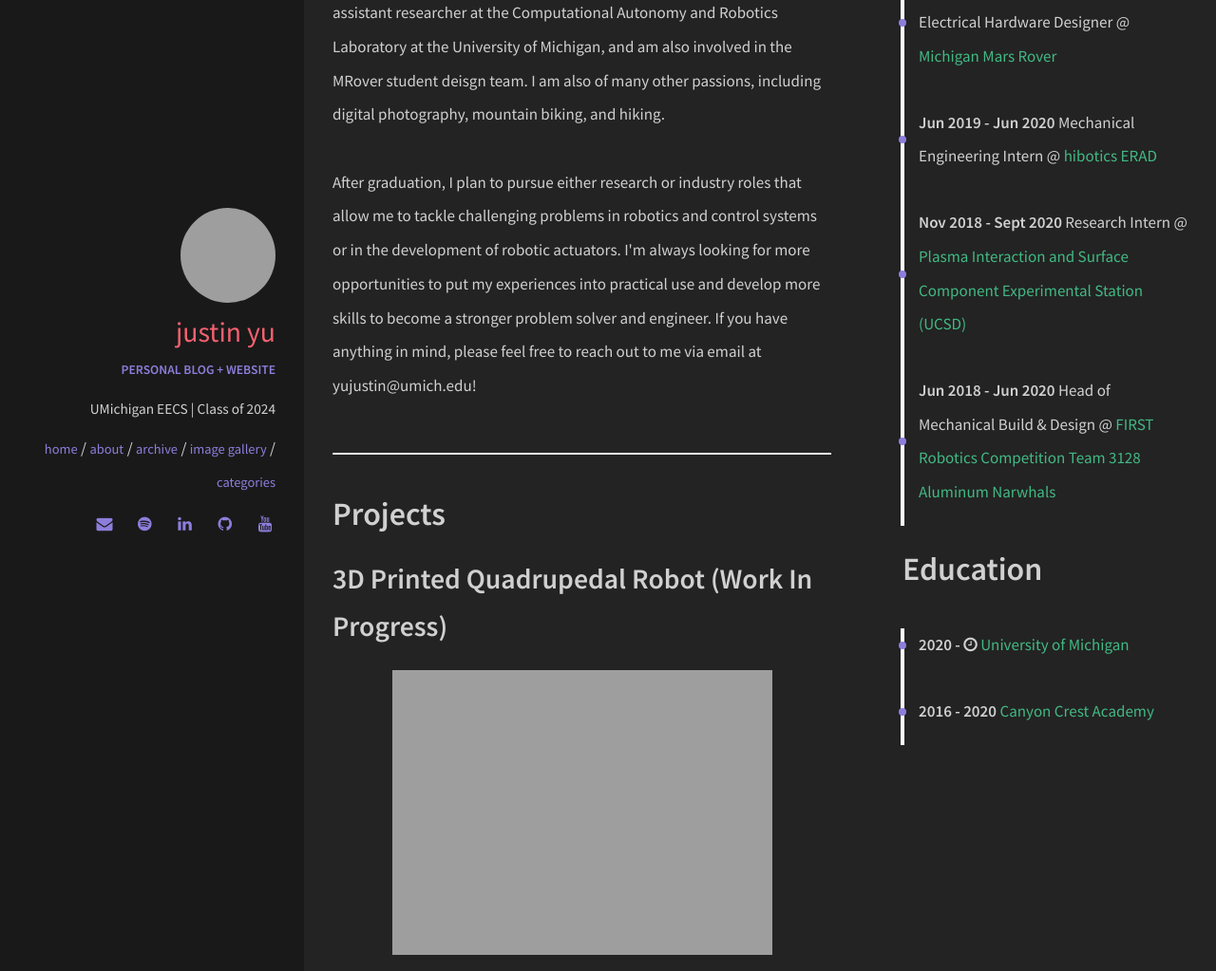
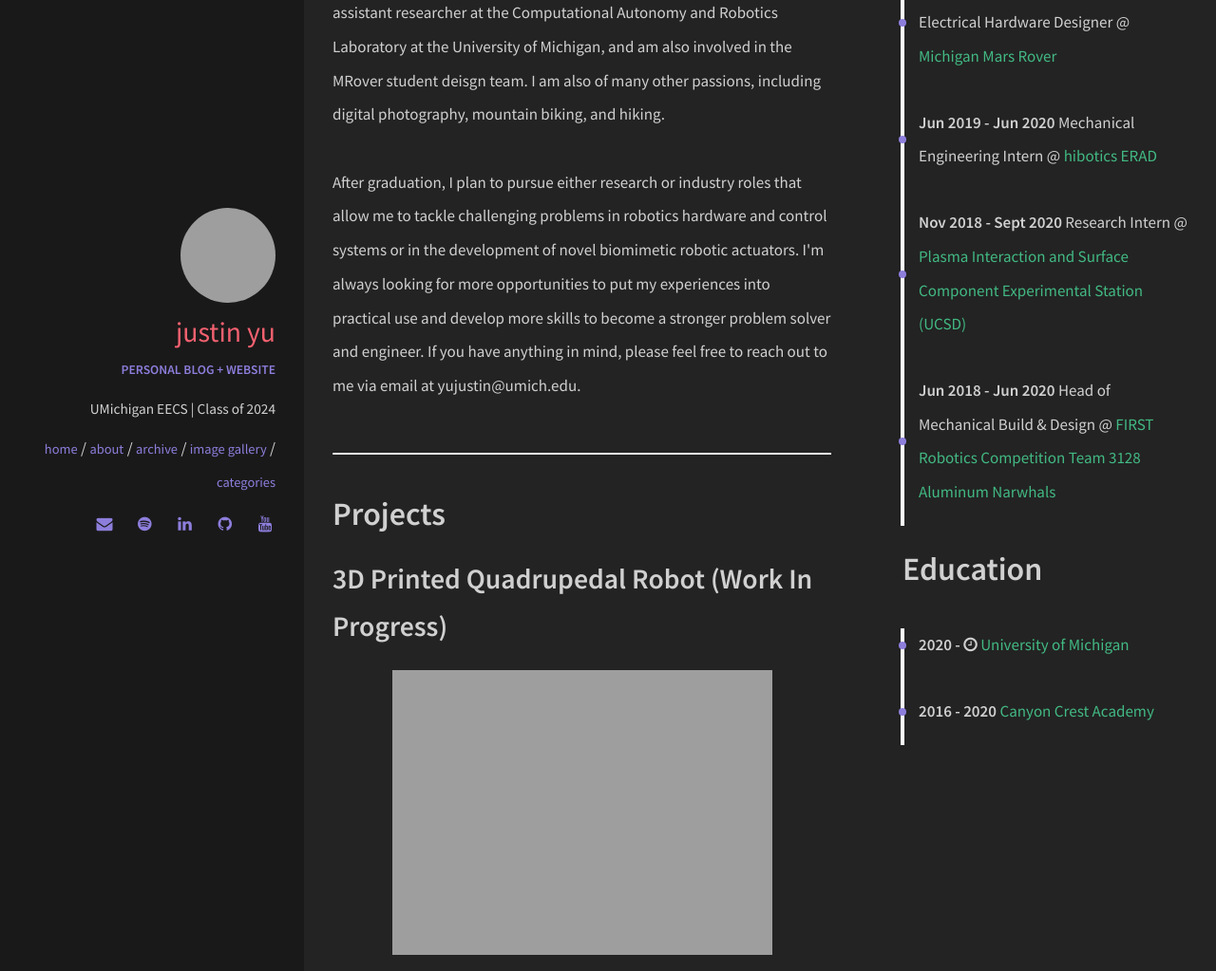
Before and after one commit to uynitsuj/uynitsuj.github.io, a Jekyll site: the page built from about.html, in a window 1280 px wide, cut to the strip 811-1834 px from the top of the page. Shown: the whole strip at 95% size. Built offline with Jekyll 4.4.1, drawn with Linux system fonts in a browser that asks for light colours; nearby versions of some CDN libraries.

Commit message:
Update about.html

```diff
--- a/_includes/sections/about.html
+++ b/_includes/sections/about.html
@@ -10,7 +10,7 @@
     I am an aspiring robotics engineer from San Diego, California. I am highly interested in biomimetic robotic hardware design. I spent my middle school and high school years designing and working alongside excellent mentors and peers and some of the best and brightest in competitive robotics to create some of my proudest achievements. Today, I am an assistant researcher at the Computational Autonomy and Robotics Laboratory at the University of Michigan, and am also involved in the MRover student deisgn team. I am also of many other passions, including digital photography, mountain biking, and hiking. <br /><br/>
 
 
-    After graduation, I plan to pursue either research or industry roles that allow me to tackle challenging problems in robotics and control systems or in the development of robotic actuators. I'm always looking for more opportunities to put my experiences into practical use and develop more skills to become a stronger problem solver and engineer. If you have anything in mind, please feel free to reach out to me via email at yujustin@umich.edu! <br /><br/>
+    After graduation, I plan to pursue either research or industry roles that allow me to tackle challenging problems in robotics hardware and control systems or in the development of novel biomimetic robotic actuators. I'm always looking for more opportunities to put my experiences into practical use and develop more skills to become a stronger problem solver and engineer. If you have anything in mind, please feel free to reach out to me via email at yujustin@umich.edu. <br /><br/>
 
 
 </div>
```
